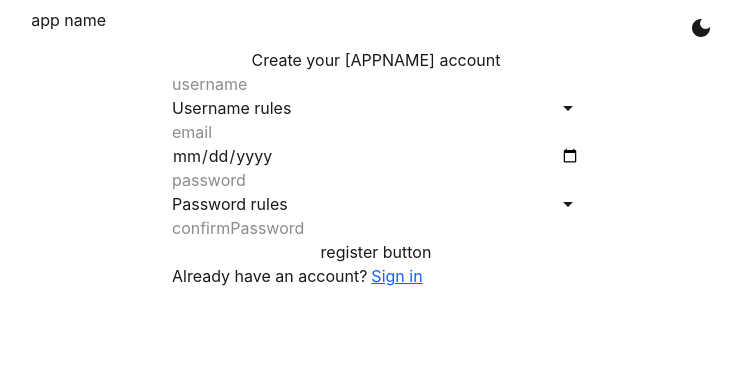
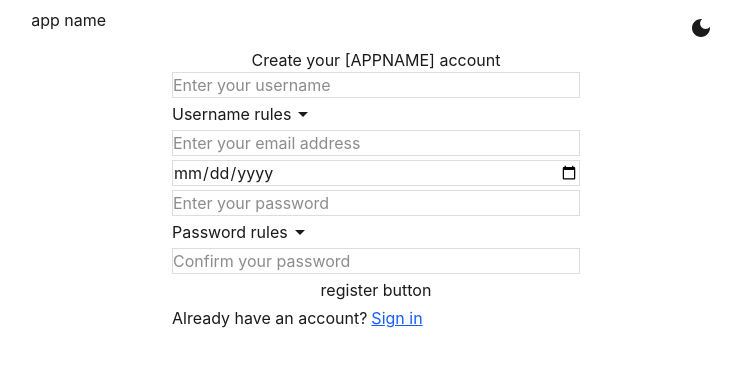
Before and after one commit to Xaphan64/movieList, a React (Vite) app: page /register in a window 1280 px wide. Shown: the top 366 px of the page, without its empty margins (264-1005 px from the left). Built offline with nearby package versions, Linux system fonts and the light colour scheme.

Commit message:
finished register page logic

```diff
--- a/src/components/InputChecker.jsx
+++ b/src/components/InputChecker.jsx
@@ -3,8 +3,6 @@ import ArrowDropDownIcon from "@mui/icons-material/ArrowDropDown";
 import ArrowDropUpIcon from "@mui/icons-material/ArrowDropUp";
 import CheckCircleIcon from "@mui/icons-material/CheckCircle";
 import ErrorIcon from "@mui/icons-material/Error";
-import FiberManualRecordOutlinedIcon from "@mui/icons-material/FiberManualRecordOutlined";
-import HorizontalRuleIcon from "@mui/icons-material/HorizontalRule";
 import StopIcon from "@mui/icons-material/Stop";
 
 // STYLES
@@ -17,7 +15,7 @@ import { useState } from "react";
 // COMPONENTS
 
 // CONFIGURATION
-export default function InputChecker({ inputText, rules, dropdownName }) {
+export default function InputChecker({ inputText, rules, dropdownName, status }) {
   // PROPERTIES
 
   // API REQUESTS
@@ -33,7 +31,13 @@ export default function InputChecker({ inputText, rules, dropdownName }) {
   function handleIcon(condition) {
     // rhomb icon if input empty
     if (inputText === "") {
-      return <StopIcon className="text-gray-400" fontSize="small" sx={{ transform: "rotate(45deg)" }} />;
+      return (
+        <StopIcon
+          className="text-dark-border dark:text-light-border"
+          fontSize="small"
+          sx={{ transform: "rotate(45deg)" }}
+        />
+      );
       // ok icon if input is valid
     } else if (condition) {
       return <CheckCircleIcon className="text-green-400" fontSize="small" />;
@@ -44,26 +48,32 @@ export default function InputChecker({ inputText, rules, dropdownName }) {
   }
 
   return (
-    <div>
-      <button type="button" onClick={() => setDropdown(!dropdown)} className="flex w-full justify-between">
+    <>
+      <button
+        type="button"
+        onClick={() => setDropdown(!dropdown)}
+        className="flex flex-col w-full cursor-pointer"
+      >
+        <div className="flex justify-between">
           <span>{dropdownName} rules</span>
-        {dropdown ? <ArrowDropUpIcon /> : <ArrowDropDownIcon />}
-      </button>
+          {dropdown || status ? <ArrowDropUpIcon /> : <ArrowDropDownIcon />}
+        </div>
 
         <div
-        className={`overflow-hidden transition-all duration-500
-        ${dropdown ? "max-h-40 opacity-100" : "max-h-0 opacity-0"}`}
+          className={`overflow-hidden transition-all ease-in-out duration-500
+        ${dropdown || status ? "max-h-40 opacity-100" : "max-h-0 opacity-0"}`}
         >
           {rules.map((rule, i) => {
             const isValid = rule.test(inputText);
             return (
-            <div key={i} className="flex gap-1 items-center">
+              <div key={i} className="flex gap-1 items-center text-left">
                 <span>{handleIcon(isValid)}</span>
                 <span className="max-w-sm">{rule.label}</span>
               </div>
             );
           })}
         </div>
-    </div>
+      </button>
+    </>
   );
 }
--- a/src/pages/Register.jsx
+++ b/src/pages/Register.jsx
@@ -1,10 +1,13 @@
 // ASSETS
+import ErrorIcon from "@mui/icons-material/Error";
+import PriorityHighIcon from "@mui/icons-material/PriorityHigh";
+import DangerousIcon from "@mui/icons-material/Dangerous";
 
 // STYLES
 
 // LIBRARIES
 import { useState } from "react";
-import { Link } from "react-router-dom";
+import { Link, useNavigate, useNavigation } from "react-router-dom";
 
 // MISC
 
@@ -19,8 +22,12 @@ export default function Register() {
   // API REQUESTS
 
   // LIBRARY CONSTANTS
+  const navigate = useNavigate();
 
   // STATE CONSTANTS
+  const [userDropdown, setUserDropdown] = useState(false);
+  const [passwordDropdown, setPasswordDropdown] = useState(false);
+  const [error, setError] = useState("");
   const [input, setInput] = useState({
     username: "",
     email: "",
@@ -29,81 +36,93 @@ export default function Register() {
     confirmPassword: "",
   });
 
-  // const [error, setError] = useState({
-  //   username: "",
-  //   email: "",
-  //   birthDate: "",
-  //   password: "",
-  //   confirmPassword: "",
-  // });
-
   // LIFE CYCLE
 
   // EVENT HANDLERS
   function handleRegister(e) {
     e.preventDefault();
 
-    // console.log(input.username, input.email, input.birthDate, input.password, input.confirmPassword);
+    // errors object
+    const newError = {
+      username: "",
+      email: "",
+      birthDate: "",
+      password: "",
+      confirmPassword: "",
+    };
 
-    // console.log(typeof input.birthDate);
-
-    // console.log(`date: ${input.birthDate}`);
-
-    // regex username validation condition
+    // regex validation conditions
     const usernameRegex = /^[A-Za-z][A-Za-z0-9._-]{2,14}$/;
-
-    // regex email validation condition
     const emailRegex = /^[a-zA-Z0-9._-]+@[a-zA-Z0-9.-]+\.[a-zA-Z]{2,4}$/;
-
-    // password regex condition (min 8 chars at least 1 upper, 1 lower, 1 number and 1 special)
     const passwordRegex = /^(?=.*[a-z])(?=.*[A-Z])(?=.*\d)(?=.*[^A-Za-z\d]).{8,16}$/;
 
     // username empty throw error
     if (input.username.trim() === "") {
-      console.log(`username is empty`);
+      newError.username = "Username is empty!";
     }
-    // username too short
+    // if username too short open the dropdown
     else if (!usernameRegex.test(input.username)) {
-      console.log(`name dont respect condition`);
+      setUserDropdown(true);
     }
 
     // email empty throw error
     if (input.email.trim() === "") {
-      console.log(`email is empty`);
+      newError.email = "Email address is empty!";
     }
     // email wrong format throw error
     else if (!emailRegex.test(input.email)) {
-      console.log(`invalid email address`);
+      newError.email = "Invalid email address!";
     }
 
     // birthday empty throw error
     if (input.birthDate.trim() === "") {
-      console.log(`birthday field is empty`);
+      newError.birthDate = "Date of birth is empty!";
     }
     // too young (less 14 years) throw error
     else if (input.birthDate > handleDate(14)) {
-      console.log(`you are too young to make an account`);
+      newError.birthDate = "You are too young to make an account!";
     }
     // too old (more than 100 years) throw error
     else if (input.birthDate < handleDate(100)) {
-      console.log(`invalid date`);
+      newError.birthDate = "Invalid date of birth!";
     }
 
     // password empty throw error
     if (input.password.trim() === "") {
-      console.log(`password is empty`);
+      newError.password = "Set your password!";
     }
-    // password must be at least 1 number, 1 upper, 1 lower and 1 special character error
+    // open dropdown if password is not at least 1 number, 1 upper, 1 lower and 1 special character
     else if (!passwordRegex.test(input.password)) {
-      console.log(`password dont respect condition`);
+      setPasswordDropdown(true);
     }
 
     // confirm password must match with password
     if (input.confirmPassword !== input.password) {
-      console.log(`passwords don't match`);
+      newError.confirmPassword = "Password and confirm password must be the same!";
     }
 
-    // de facut si conditiile de passed form si navigate
+    // set the error
+    setError(newError);
+
+    // validations conditions
+    if (
+      usernameRegex.test(input.username) &&
+      emailRegex.test(input.email) &&
+      input.birthDate < handleDate(14) &&
+      input.birthDate > handleDate(100) &&
+      passwordRegex.test(input.password) &&
+      input.password === input.confirmPassword
+    ) {
+      // save data to local storage
+      localStorage.setItem("Username", input.username);
+      localStorage.setItem("Email", input.email);
+      localStorage.setItem("Birth Date", input.birthDate);
+      localStorage.setItem("Password", input.password);
+      localStorage.setItem("Confirm Password", input.confirmPassword);
+
+      // redirect to login page
+      navigate("/login");
+    }
   }
 
   function handleDate(year) {
@@ -125,11 +144,17 @@ export default function Register() {
     // deconstruct name and value
     const { name, value } = e.target;
 
-    // set the input of the previous state
+    // set the input
     setInput((prev) => ({
       ...prev,
       // use name as a key
       [name]: value,
+    }));
+
+    // remove error when typing into input
+    setError((prev) => ({
+      ...prev,
+      [name]: "",
     }));
   }
 
@@ -137,56 +162,105 @@ export default function Register() {
     <div className="flex flex-col items-center">
       <h1>Create your [APPNAME] account</h1>
 
-      <form className="flex flex-col" onSubmit={handleRegister}>
+      <form className="flex flex-col gap-1" onSubmit={handleRegister}>
         <input
           type="text"
-          placeholder="username"
+          placeholder="Enter your username"
           name="username"
           value={input.username}
           onChange={handleChange}
-          className="text-light-text dark:text-dark-text"
+          className={`text-light-text dark:text-dark-text focus:outline-none focus:ring-0 border
+          border-light-border dark:border-dark-border ${error.username ? "border-red-600 dark:border-red-400" : ""}`}
         />
 
-        <InputChecker dropdownName="Username" rules={usernameRules} inputText={input.username} />
+        {error.username && (
+          <div className="flex gap-1 items-center text-red-600 dark:text-red-400">
+            <DangerousIcon fontSize="small" />
+            <span>{error.username}</span>
+          </div>
+        )}
+
+        <InputChecker
+          dropdownName="Username"
+          rules={usernameRules}
+          inputText={input.username}
+          status={userDropdown}
+        />
 
         <input
           type="text"
-          placeholder="email"
+          placeholder="Enter your email address"
           name="email"
           value={input.email}
           onChange={handleChange}
-          className="text-light-text dark:text-dark-text"
+          className={`text-light-text dark:text-dark-text focus:outline-none focus:ring-0 border
+          border-light-border dark:border-dark-border ${error.email ? "border-red-600 dark:border-red-400" : ""}`}
         />
+
+        {error.email && (
+          <div className="flex gap-1 items-center text-red-600 dark:text-red-400">
+            <DangerousIcon fontSize="small" />
+            <span>{error.email}</span>
+          </div>
+        )}
 
         <input
           type="date"
-          placeholder="birthday"
           name="birthDate"
           value={input.birthDate}
           onChange={handleChange}
-          className="text-light-text dark:text-dark-text"
+          className={`text-light-text dark:text-dark-text focus:outline-none focus:ring-0 border
+          border-light-border dark:border-dark-border ${error.birthDate ? "border-red-600 dark:border-red-400" : ""}`}
           // style={{ colorScheme: "dark" }}
+        />
+
+        {error.birthDate && (
+          <div className="flex gap-1 items-center text-red-600 dark:text-red-400">
+            <DangerousIcon fontSize="small" />
+            <span>{error.birthDate}</span>
+          </div>
+        )}
+
+        <input
+          type="password"
+          placeholder="Enter your password"
+          name="password"
+          value={input.password}
+          onChange={handleChange}
+          className={`text-light-text dark:text-dark-text focus:outline-none focus:ring-0 border
+          border-light-border dark:border-dark-border ${error.password ? "border-red-600 dark:border-red-400" : ""}`}
+        />
+
+        {error.password && (
+          <div className="flex gap-1 items-center text-red-600 dark:text-red-400">
+            <DangerousIcon fontSize="small" />
+            <span>{error.password}</span>
+          </div>
+        )}
+
+        <InputChecker
+          dropdownName="Password"
+          rules={passwordRules}
+          inputText={input.password}
+          status={passwordDropdown}
         />
 
         <input
           type="password"
-          placeholder="password"
-          name="password"
-          value={input.password}
-          onChange={handleChange}
-          className="text-light-text dark:text-dark-text"
-        />
-
-        <InputChecker dropdownName="Password" rules={passwordRules} inputText={input.password} />
-
-        <input
-          type="password"
-          placeholder="confirmPassword"
+          placeholder="Confirm your password"
           name="confirmPassword"
           value={input.confirmPassword}
           onChange={handleChange}
-          className="text-light-text dark:text-dark-text"
+          className={`text-light-text dark:text-dark-text focus:outline-none focus:ring-0 border
+          border-light-border dark:border-dark-border ${error.confirmPassword ? "border-red-600 dark:border-red-400" : ""}`}
         />
+
+        {error.confirmPassword && (
+          <div className="flex gap-1 items-center text-red-600 dark:text-red-400">
+            <DangerousIcon fontSize="small" />
+            <span>{error.confirmPassword}</span>
+          </div>
+        )}
 
         <button type="submit">register button</button>
 
```
Lines whose indentation alone changed are shown as unchanged.
